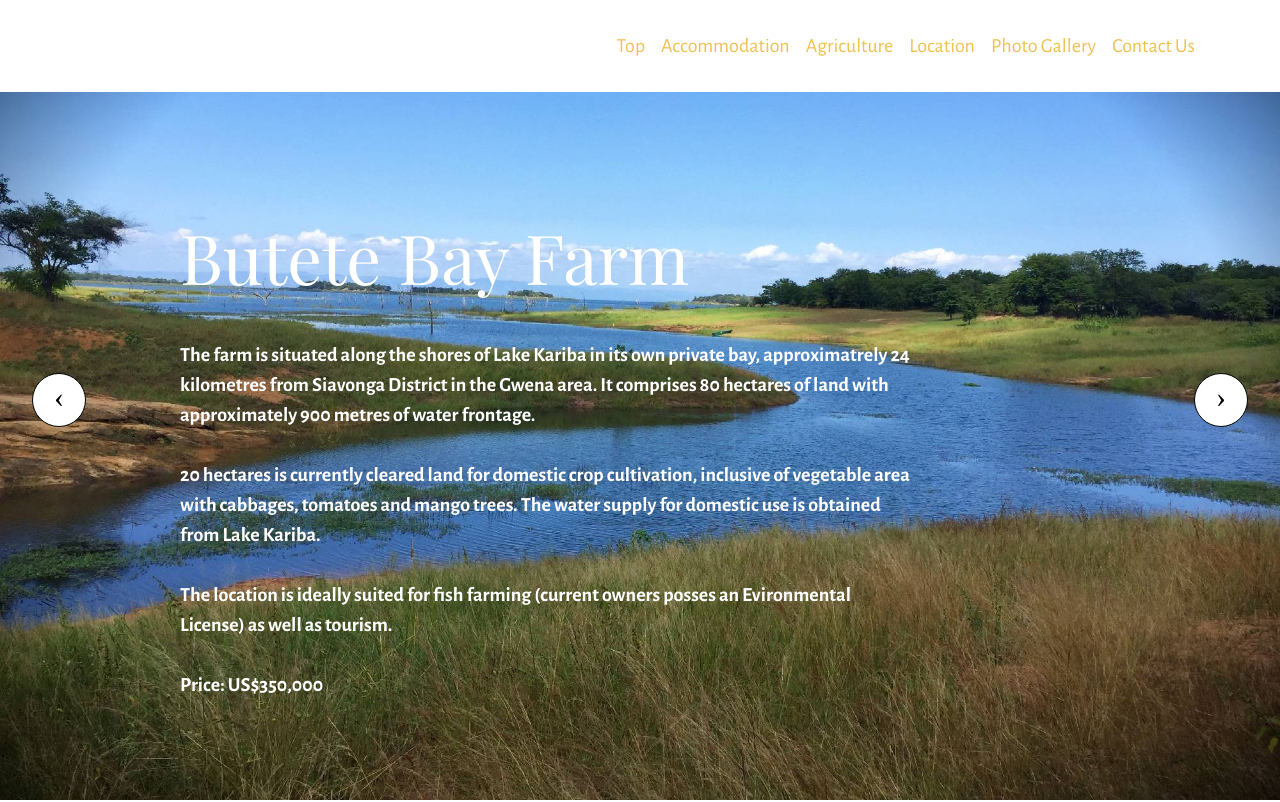
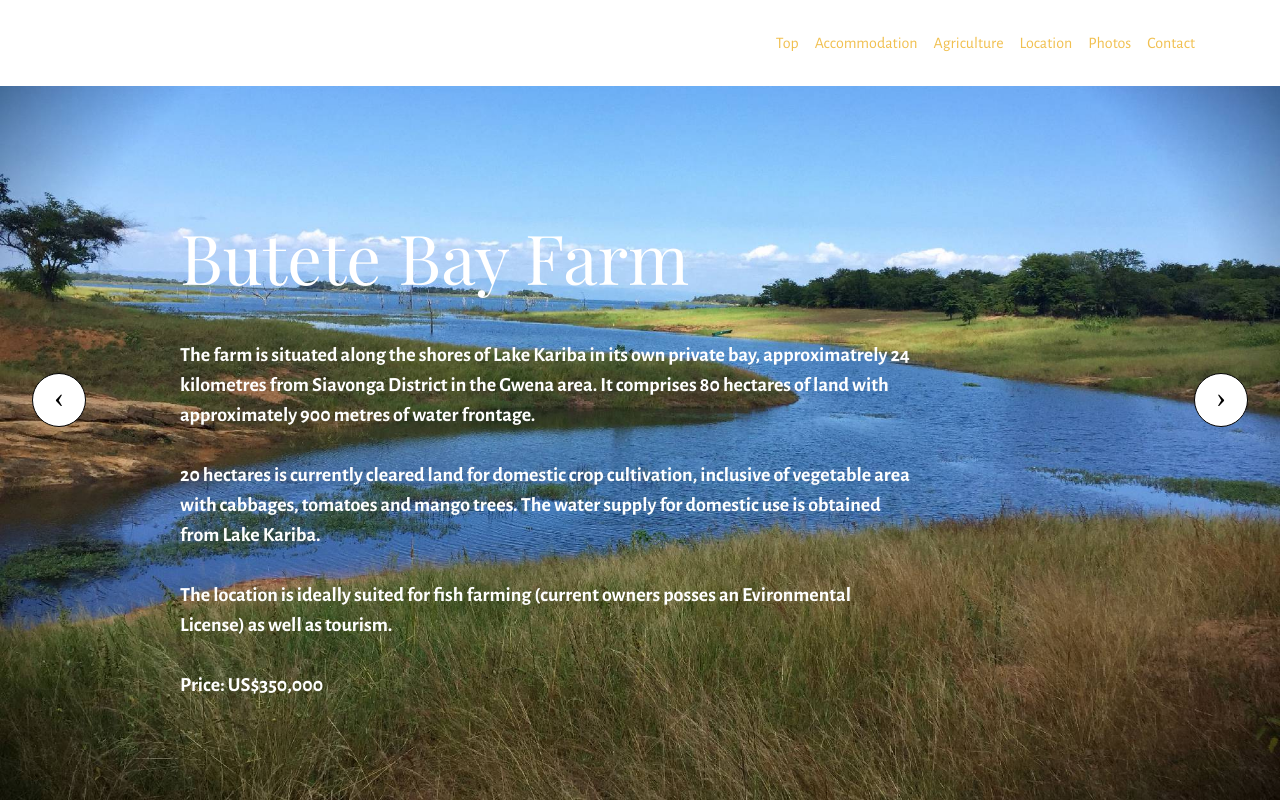
Before and after one commit to saccentekennedy/butetebay, a plain HTML site: page page1.html in a window 1280 px wide. Shown: the top 802 px of the page. Drawn offline with nearby package versions, Linux system fonts and the light colour scheme.

Commit message:
create github pages

```diff
--- a/assets/mobirise/css/mbr-additional.css
+++ b/assets/mobirise/css/mbr-additional.css
@@ -8,7 +8,7 @@
   color: #000;
 }
 #menu-3 .nav-link {
-  font-size: 20px;
+  font-size: 16px;
 }
 #slider-7 P {
   color: #ffffff;
--- a/page1.html
+++ b/page1.html
@@ -33,7 +33,7 @@
 
 
 
-            <ul class="nav navbar-nav pull-xs-right"><li class="nav-item"><a class="nav-link text-warning" href="#top">Top</a></li> <li class="nav-item"><a class="nav-link text-warning" href="page1.html#msg-box4-9">Accommodation</a></li> <li class="nav-item"><a class="nav-link text-warning" href="page1.html#msg-box4-f">Agriculture</a></li> <li class="nav-item"><a class="nav-link text-warning" href="page1.html#msg-box2-j">Location</a></li> <li class="nav-item"><a class="nav-link text-warning" href="page1.html#msg-box2-r">Photo Gallery</a></li> <li class="nav-item"><a class="nav-link text-warning" href="page1.html#contacts2-l">Contact Us</a></li> </ul>
+            <ul class="nav navbar-nav pull-xs-right"><li class="nav-item"><a class="nav-link text-warning" href="#top">Top</a></li>  <li class="nav-item"><a class="nav-link text-warning" href="page1.html#msg-box4-9">Accommodation</a></li> <li class="nav-item"><a class="nav-link text-warning" href="page1.html#msg-box4-f">Agriculture</a></li> <li class="nav-item"><a class="nav-link text-warning" href="page1.html#msg-box2-j">Location</a></li> <li class="nav-item"><a class="nav-link text-warning" href="page1.html#msg-box2-r">Photos</a></li> <li class="nav-item"><a class="nav-link text-warning" href="page1.html#contacts2-l">Contact</a></li> </ul>
         </div>
     </div>
 </nav>
```
Also changed, not shown: 1 other file.
